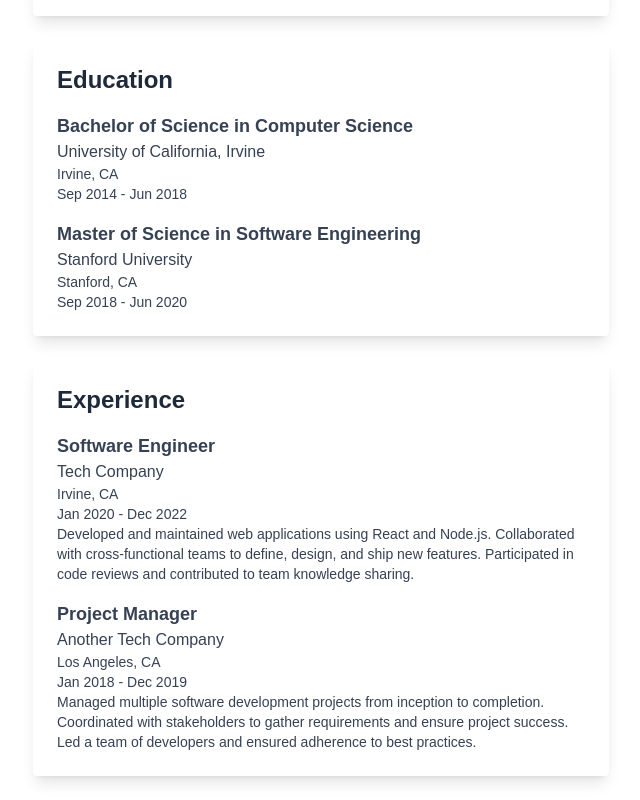
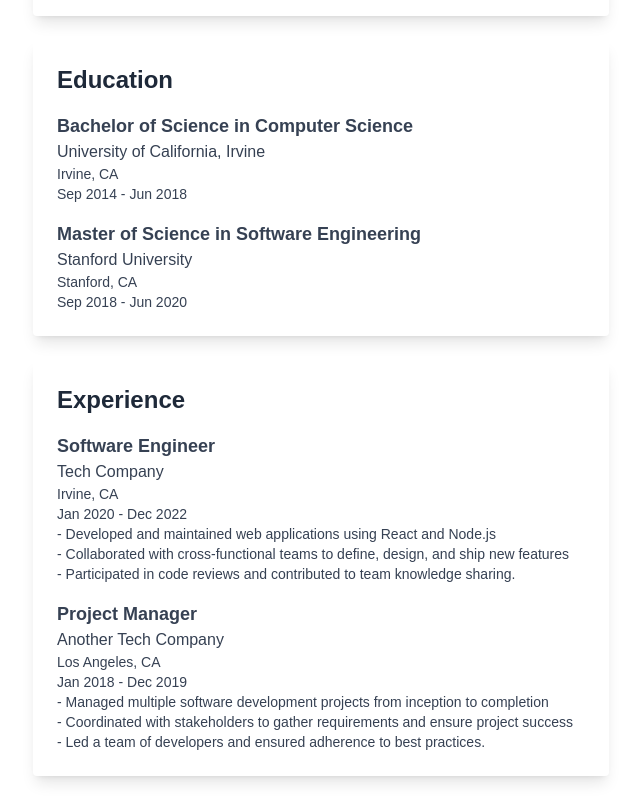
Before and after one commit to KiwiFunk/resume-builder, a Next.js app in the folder resume-app/: page / in a window 1280 px wide. Shown: the part 548-1348 px from the top of the page, without its empty margins (319-959 px from the left). Built offline with nearby package versions, Linux system fonts and the light colour scheme.

Commit message:
Created helper function to clean up and hyphenate job description

```diff
--- a/resume-app/src/components/WorkExperience.js
+++ b/resume-app/src/components/WorkExperience.js
@@ -1,4 +1,12 @@
 export default function WorkExperience({ data }) {
+
+    function formatJobDescription(string) {
+        // Split the string into an array of sentences
+        const sentences = string.split(". ");
+        // Use map to return a new array with each sentence prefixed by a hyphen and trimmed of whitespace
+        return sentences.map((sentence) => `- ${sentence.trim()}`);
+    }
+
     return (
         <div className="mt-6 p-6 bg-white rounded shadow-lg w-full max-w-xl">
             <h2 className="text-2xl font-bold text-gray-800">Experience</h2>
@@ -24,7 +32,9 @@ export default function WorkExperience({ data }) {
                     </p>
 
                     {/* Create helper function to format the job description and turn into hyphenated points */}
-                    <p className="text-gray-700 text-sm">{job.description}</p>
+                    {formatJobDescription(job.description).map((point) => (
+                        <p className="text-gray-700 text-sm">{point}</p>
+                    ))}
 
                 </div>
             ))}
```
